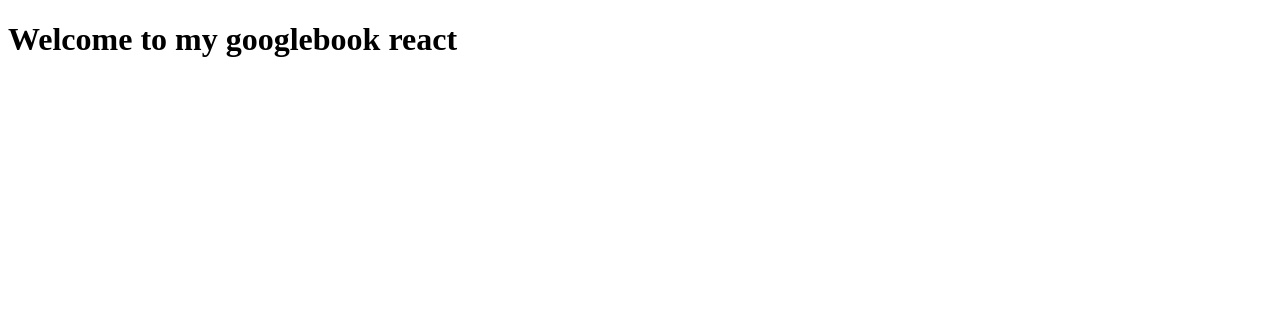
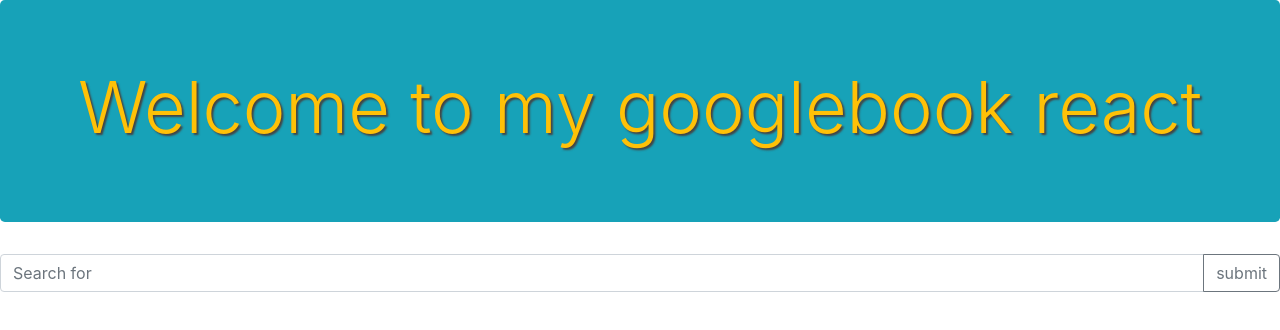
Before and after one commit to laurabaoye/Googlebooksreactsearch2, a React (Create React App) app in the folder public/: page / in a window 1280 px wide. Shown: the top 330 px of the page. Built offline with nearby package versions, Linux system fonts and the light colour scheme.

Commit message:
html style design

```diff
--- a/public/public/index.html
+++ b/public/public/index.html
@@ -1,14 +1,12 @@
 <!DOCTYPE html>
 <html lang="en">
+
 <head>
   <meta charset="utf-8" />
   <link rel="icon" href="%PUBLIC_URL%/favicon.ico" />
   <meta name="viewport" content="width=device-width, initial-scale=1" />
   <meta name="theme-color" content="#000000" />
-    <meta
-      name="description"
-      content="Web site created using create-react-app"
-    />
+  <meta name="description" content="Web site created using create-react-app" />
   <link rel="apple-touch-icon" href="%PUBLIC_URL%/logo192.png" />
   <!--
       manifest.json provides metadata used when your web app is installed on a
@@ -24,8 +22,12 @@
       work correctly both with client-side routing and a non-root public URL.
       Learn how to configure a non-root public URL by running `npm run build`.
     -->
+
+  <link href="https://stackpath.bootstrapcdn.com/bootstrap/4.4.0/css/bootstrap.min.css" rel="stylesheet"
+    integrity="sha384-SI27wrMjH3ZZ89r4o+fGIJtnzkAnFs3E4qz9DIYioCQ5l9Rd/7UAa8DHcaL8jkWt" crossorigin="anonymous">
   <title>React App</title>
 </head>
+
 <body>
   <noscript>You need to enable JavaScript to run this app.</noscript>
   <div id="root"></div>
@@ -40,4 +42,5 @@
       To create a production bundle, use `npm run build` or `yarn build`.
     -->
 </body>
+
 </html>
--- a/public/src/App.js
+++ b/public/src/App.js
@@ -2,7 +2,28 @@ import React from "react";
 
 function App() {
     return (
-        <div><h1>Welcome to my googlebook react</h1></div>
+        <div>
+            <div className="jumbotron text-center bg-info">
+                <h1 className="display-3 text-warning" style={{ textShadow: '2px 2px 2px #444' }}>Welcome to my googlebook react</h1>
+            </div>
+            <div className="input-group mb-3">
+                <input
+                    onChange={"handleChange"}
+                    className="form-control"
+                    placeholder="Search for"
+                    type="text"
+                />
+                <div className="input-group-append">
+                    <button
+                        onClick={"handleSubmit"}
+                        className="btn btn-outline-secondary"
+                    >
+                        submit
+                        </button>
+                </div>
+            </div>
+        </div>
+
     )
 }
 
```
Lines whose indentation alone changed are shown as unchanged.
